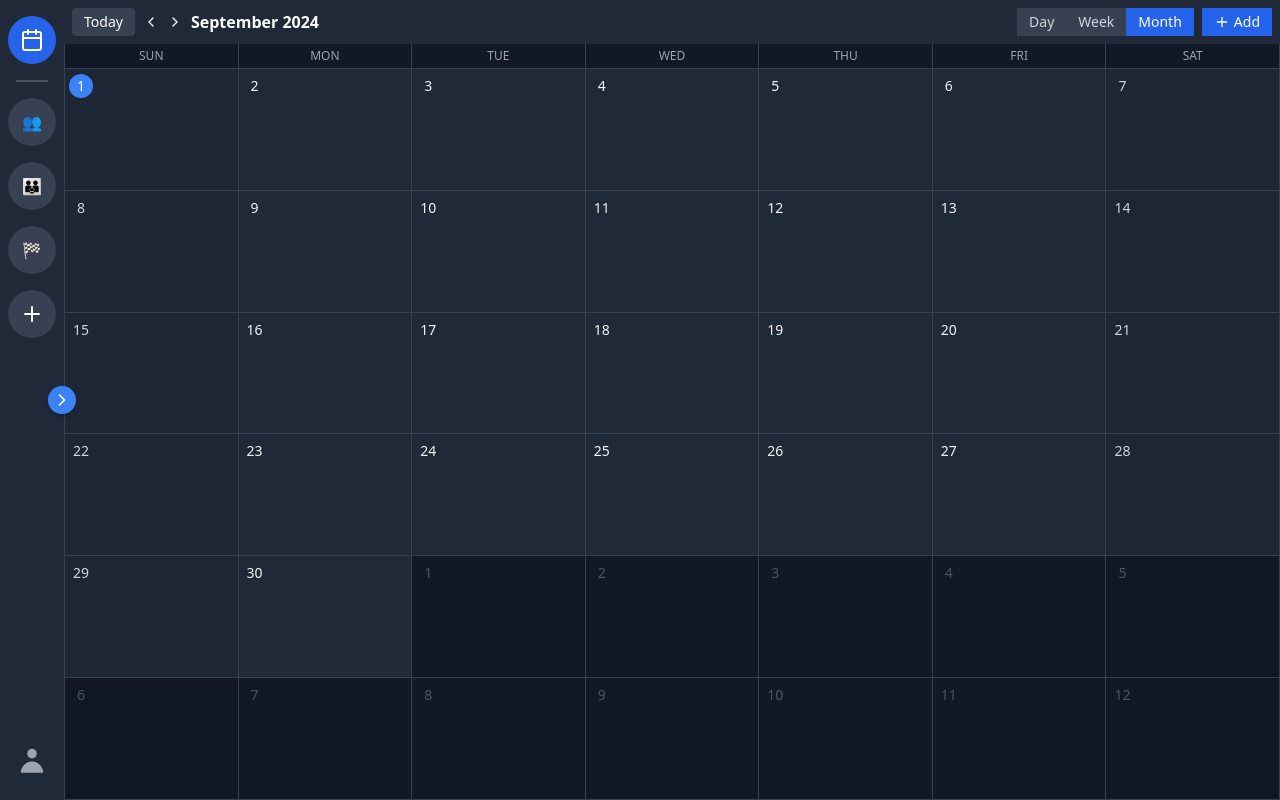
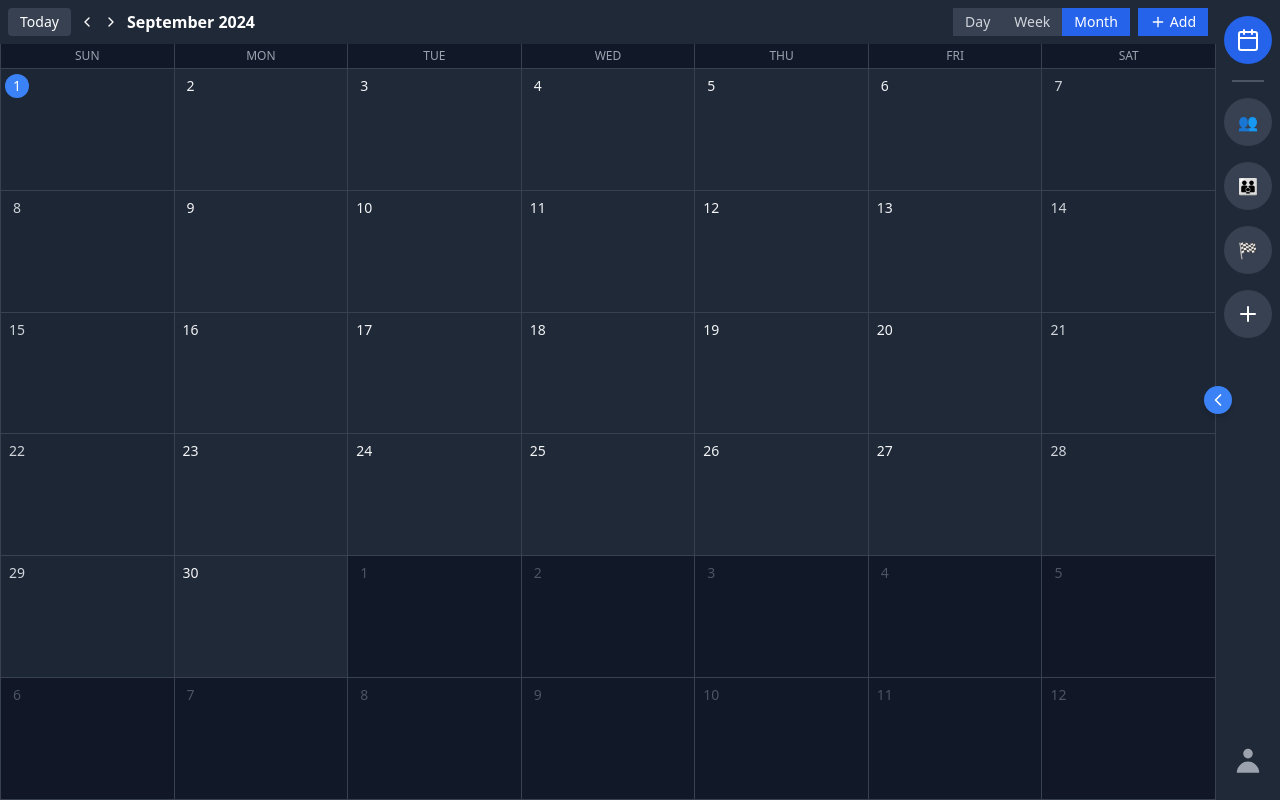
Before and after one commit to gsdyu/Calcoy, a Next.js app in the folder frontend/: page /calendar in a window 1280 px wide. Built offline with nearby package versions, Linux system fonts and the light colour scheme.

Commit message:
moved sidebar to right side

```diff
--- a/frontend/src/components/Calendar/CalendarApp.js
+++ b/frontend/src/components/Calendar/CalendarApp.js
@@ -124,22 +124,6 @@ const CalendarApp = () => {
 
   return (
     <div className={`flex h-screen ${darkMode ? 'bg-gray-900 text-white' : 'bg-gray-100 text-black'}`}>
-      <GroupCalendars
-        onProfileOpen={handleProfileOpen}
-        displayName={displayName}
-        profileImage={profileImage}
-        toggleSidebar={toggleSidebar}
-        isSidebarOpen={isSidebarOpen}
-      />
-      <div className={`flex transition-all duration-300 ${isSidebarOpen ? 'w-60' : 'w-0'} overflow-hidden`}>
-        <Sidebar
-          onDateSelect={handleMiniCalendarDateSelect}
-          currentView={view}
-          onViewChange={handleViewChange}
-          onClose={toggleSidebar}
-          mainCalendarDate={selectedDate || currentDate}
-        />
-      </div>
       <div className="flex-1 flex flex-col overflow-hidden">
         <CalendarHeader
           currentDate={selectedDate || currentDate}
@@ -179,6 +163,26 @@ const CalendarApp = () => {
           )}
         </div>
       </div>
+      <div className="flex">
+        <div className={`transition-all duration-300 ${isSidebarOpen ? 'w-60' : 'w-0'} overflow-hidden`}>
+          {isSidebarOpen && (
+            <Sidebar
+              onDateSelect={handleMiniCalendarDateSelect}
+              currentView={view}
+              onViewChange={handleViewChange}
+              onClose={toggleSidebar}
+              mainCalendarDate={selectedDate || currentDate}
+            />
+          )}
+        </div>
+        <GroupCalendars
+          onProfileOpen={handleProfileOpen}
+          displayName={displayName}
+          profileImage={profileImage}
+          toggleSidebar={toggleSidebar}
+          isSidebarOpen={isSidebarOpen}
+        />
+      </div>
       {isAddingEvent && (
         <AddEditEventModal
           onClose={handleCloseModal}
--- a/frontend/src/components/Navigation/Navbar.js
+++ b/frontend/src/components/Navigation/Navbar.js
@@ -36,6 +36,7 @@ const Navbar = () => {
       >
         <Plus className="h-5 w-5 min-w-[20px]" />
         {!isCollapsed && <span className="ml-3">Add event</span>}
+        <Plus className={isCollapsed ? collapsedIconSize : "h-5 w-5"} />
       </Button>
       <nav className="w-full px-1 flex-grow">
         <MenuItem
--- a/frontend/src/components/Sidebar/GroupCalendars.js
+++ b/frontend/src/components/Sidebar/GroupCalendars.js
@@ -41,6 +41,12 @@ const GroupCalendars = ({ onProfileOpen, displayName, profileImage, toggleSideba
 
   return (
     <div className={`w-16 ${darkMode ? 'bg-gray-800' : 'bg-gray-200'} flex flex-col items-center py-4 h-screen relative z-20`}>
+      <button
+        onClick={toggleSidebar}
+        className={`absolute -left-3 top-1/2 transform -translate-y-1/2 bg-blue-500 hover:bg-blue-600 text-white rounded-full p-1 shadow-md transition-all duration-300`}
+      >
+        {isSidebarOpen ? <ChevronRight size={20} /> : <ChevronLeft size={20} />}
+      </button>
       <div className="flex-grow flex flex-col items-center space-y-4">
         <button className="w-12 h-12 rounded-full bg-blue-600 flex items-center justify-center">
           <Calendar size={24} />
@@ -74,7 +80,7 @@ const GroupCalendars = ({ onProfileOpen, displayName, profileImage, toggleSideba
         {isProfileMenuOpen && (
           <div
             ref={profileMenuRef}
-            className={`fixed bottom-16 left-16 w-60 ${darkMode ? 'bg-gray-800' : 'bg-white'} rounded-md shadow-lg py-1 z-50`}
+            className={`fixed bottom-16 right-16 w-60 ${darkMode ? 'bg-gray-800' : 'bg-white'} rounded-md shadow-lg py-1 z-50`}
           >
             <button
               className={`w-full text-left px-4 py-2 ${darkMode ? 'hover:bg-gray-700 text-white' : 'hover:bg-gray-100 text-gray-800'}`}
@@ -105,12 +111,6 @@ const GroupCalendars = ({ onProfileOpen, displayName, profileImage, toggleSideba
           </div>
         )}
       </div>
-      <button
-        onClick={toggleSidebar}
-        className={`absolute -right-3 top-1/2 transform -translate-y-1/2 bg-blue-500 hover:bg-blue-600 text-white rounded-full p-1 shadow-md transition-all duration-300`}
-      >
-        {isSidebarOpen ? <ChevronLeft size={20} /> : <ChevronRight size={20} />}
-      </button>
     </div>
   );
 };
```
Also changed, not shown: frontend/src/components/Navigation/Nav.js (added).
